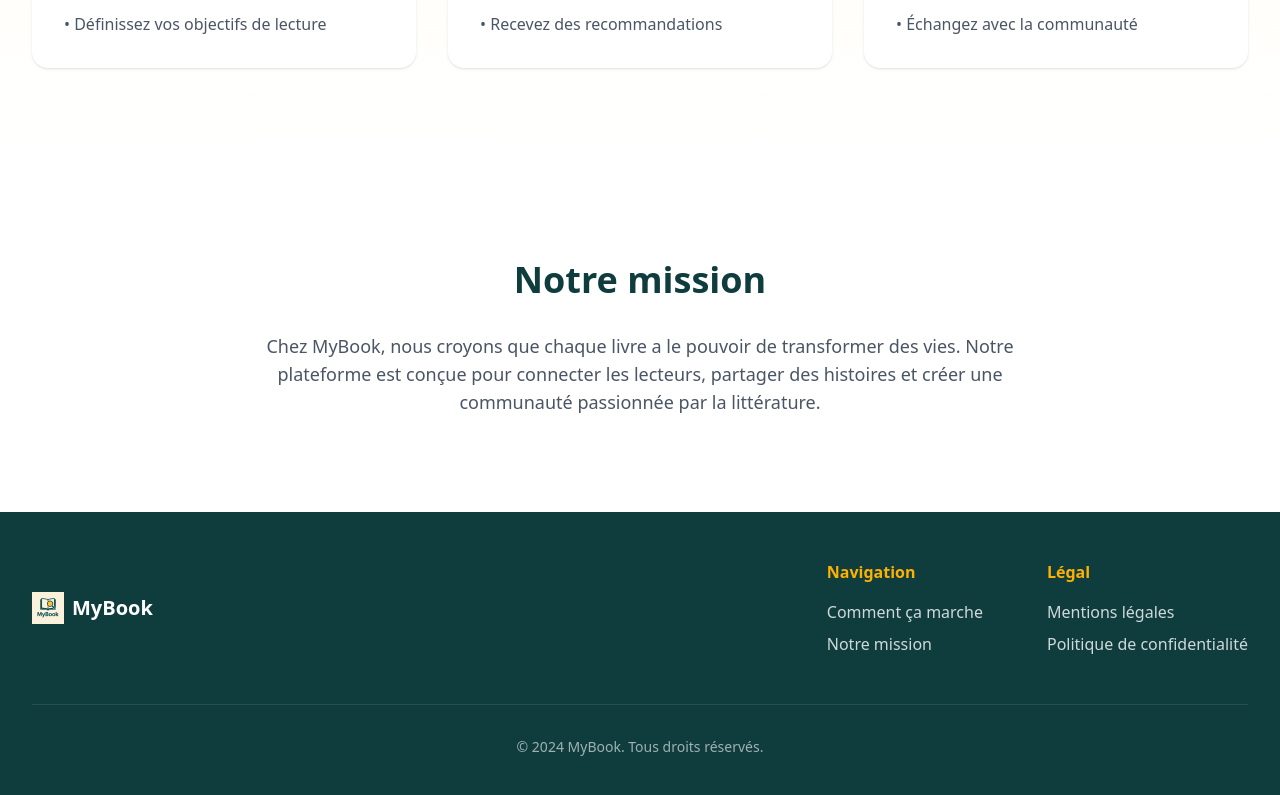
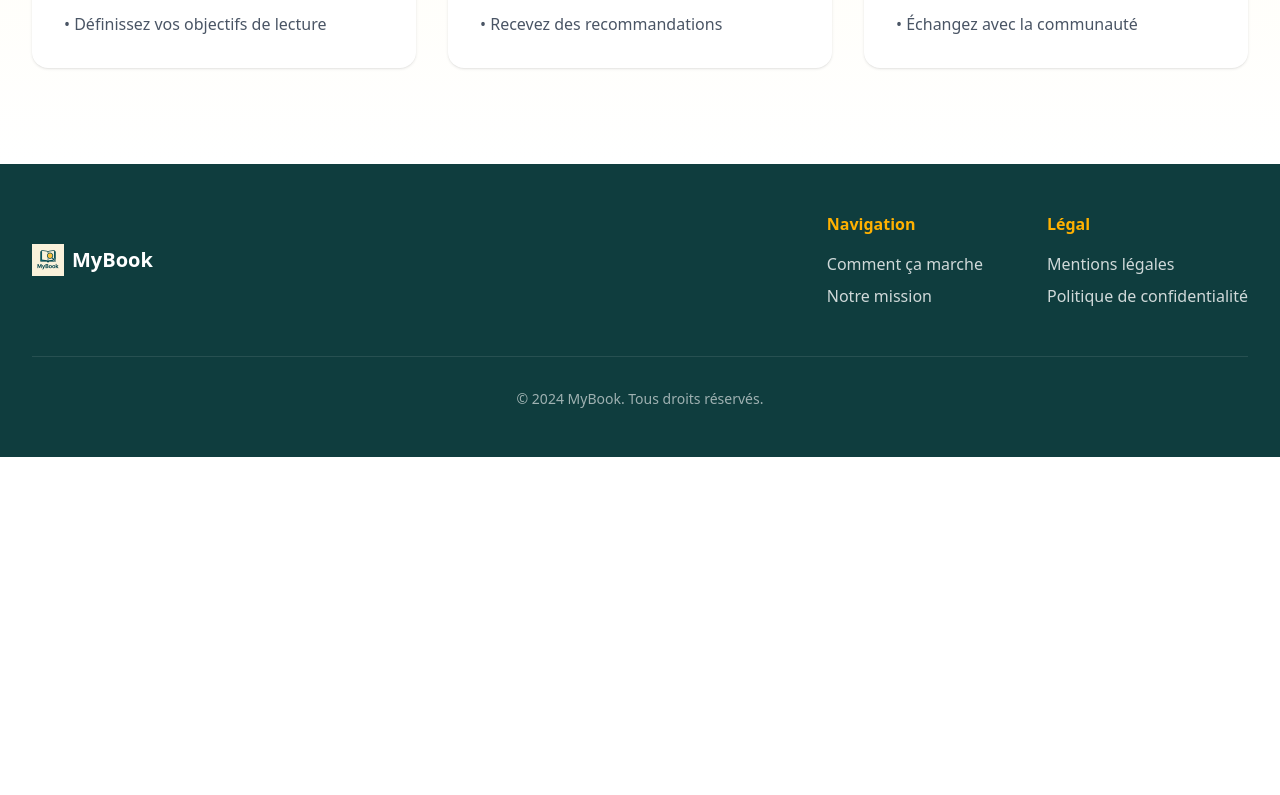
Before and after one commit to yanis-bennadji/MyBook, a React (Vite) app in the folder frontend/: page / in a window 1280 px wide. Shown: the part 1472-2267 px from the top of the page. After the commit the page ends 1929 px from the top, so only its background shows below. Built offline with nearby package versions, Linux system fonts and the light colour scheme; no server answers.

Commit message:
removed notre mission

```diff
--- a/frontend/src/pages/Home.jsx
+++ b/frontend/src/pages/Home.jsx
@@ -111,18 +111,7 @@ const Home = () => {
         </section>
 
         {/* Notre mission */}
-        <section id="notre-mission" className="py-16 md:py-24">
-          <div className="max-w-7xl mx-auto px-4 sm:px-6 lg:px-8">
-            <h2 className="text-3xl md:text-4xl font-bold text-center text-[#0F3D3E] mb-8 animate-fade-in">
-              Notre mission
-            </h2>
-            <p className="text-lg text-gray-600 text-center max-w-3xl mx-auto animate-fade-in delay-100">
-              Chez MyBook, nous croyons que chaque livre a le pouvoir de transformer des vies.
-              Notre plateforme est conçue pour connecter les lecteurs, partager des histoires
-              et créer une communauté passionnée par la littérature.
-            </p>
-          </div>
-        </section>
+
       </main>
     </div>
   );
```
